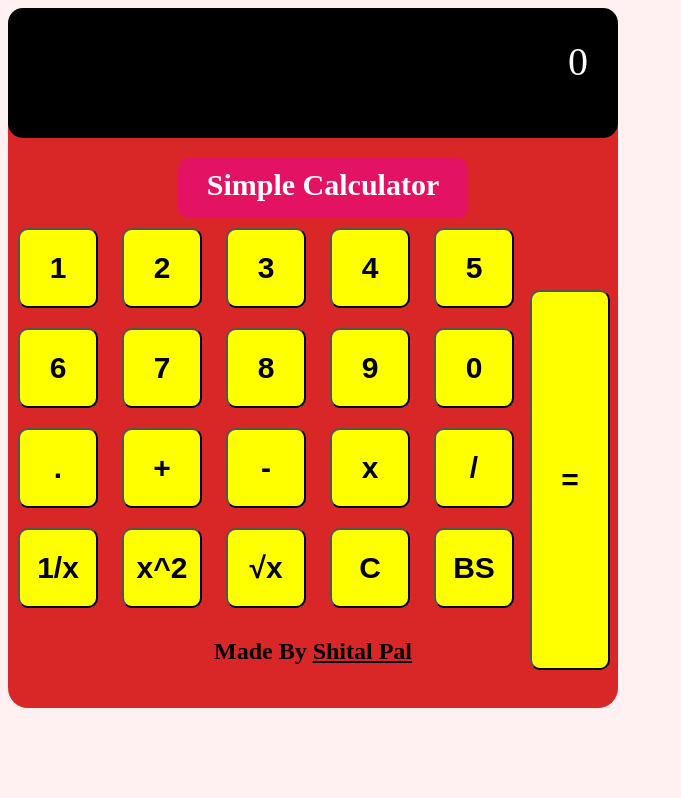
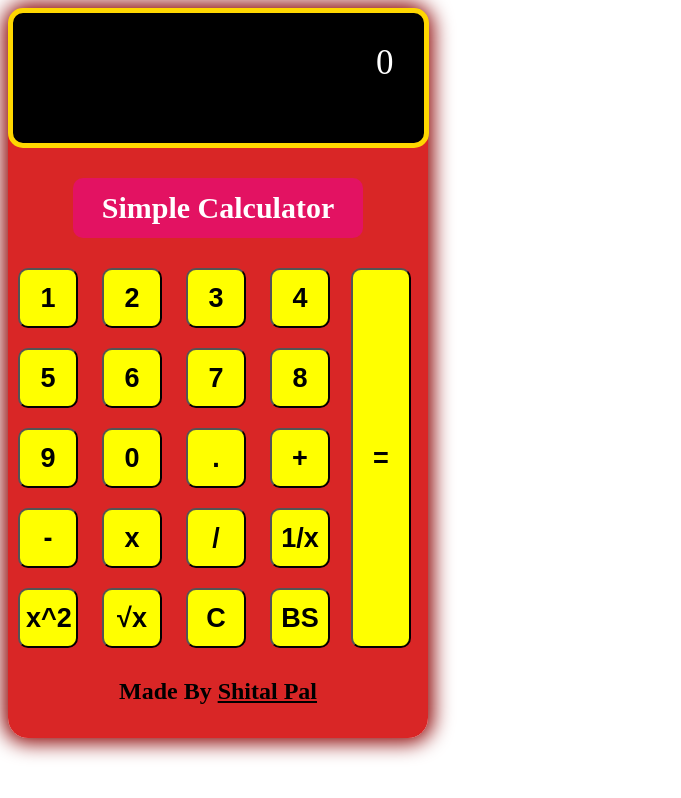
Before and after one commit to palshital11/CalC, a plain HTML site: page index.html in a window 1280 px wide. Shown: the whole page, without its empty margins (0-681 px from the left). Drawn offline with Linux system fonts and the light colour scheme.

Commit message:
Update index.html
Changed the equal button behavior.

```diff
--- a/index.html
+++ b/index.html
@@ -8,88 +8,92 @@
     <style>
 
         body{
-            background-color: rgb(255, 241, 241);
+            background-color: rgb(255, 255, 255);
             aspect-ratio: 9/16;
             border-radius: 10px;
-            height: 700px;
-            width: 500px;
+            height: 730px;
+            width: 420px;
             align-items: center;
             justify-content: center;
-
+            /* border: 20px solid #8B0000; */
+            box-shadow: 0 0 20px 5px #8B0000;
+            border-radius: 20px;
         }
 
         .calculator{
             background-color: rgb(217, 38, 38);
             border-radius: 20px;
-            aspect-ratio: 9/16;
-            height: 700px;
-            width: 610px;
+            height: 730px;
+            width: 420px;
+            justify-items: center;
         }
 
         .display{
             background-color: black;
             height: 100px;
-            width: 580px;
+            width: 381px;
             border-radius: 15px;
             color: white;
-            font-size: 40px;
+            font-size: 35px;
             text-align: right;
             padding: 30px 30px 0px 0px;
+            border: 5px solid gold;
         }
 
         .heading{
             width: 290px;
-            height: 50px;
-            margin-top: 20px;
-            font-weight: bold;;
+            height: 60px;
+            margin: 30px 0px 20px 0px;
+            font-weight: bold;
             font-size: 30px;
-            padding:10px 0px 0px 0px;
             background-color: #e31262;
-            position:relative;
-            left: 170px;
             color: white;
-            text-align: center;
+            display: grid;
+            place-items: center;
             border-radius: 10px;
+
         }
 
         h1{
             text-align: center;
+            margin: 20px;
         }
 
         a{
             color: black
         }
 
-        .equal{
-            position: absolute;
-            left: 520px;
-            height: 380px;
-            bottom: 120px;
-            width: 80px;
+        button{
+            height: 60px;
+            width: 60px;
             font-weight: bold;
-            font-size: 30px;
+            font-size: 27px;
             margin: 10px 10px 10px 10px;
             background-color: yellow;
             border-radius: 10px;
         }
 
-        .one,.two,.three,.four,.five,.six,.seven,.eight,.nine,.zero,.dec,.add,.sub,.mul,.div,.inv,.sqr,.sqrt,.clr,.bckspc{
-            height: 80px;
-            width: 80px;
-            font-weight: bold;
-            font-size: 30px;
-            margin: 10px 10px 10px 10px;
-            background-color: yellow;
-            border-radius: 10px;
+        .equal{
+            height: 380px;
+            margin: 10px 17px 0px 0px;
+        }
+
+        .btncontainer{
+            display:inline-flex;
         }
 
         .one:hover,.two:hover,.three:hover,.four:hover,.five:hover,.six:hover,.seven:hover,.eight:hover,.nine:hover,.zero:hover,.dec:hover,.add:hover,.sub:hover,.mul:hover,.div:hover,.inv:hover,.sqr:hover,.sqrt:hover,.clr:hover,.bckspc:hover,.equal:hover{
             background-color:rgb(255, 217, 1);
         }
 
-        .one:active,.two:active,.three:active,.four:active,.five:active,.six:active,.seven:active,.eight:active,.nine:active,.zero:active,.dec:active,.add:active,.sub:active,.mul:active,.div:active,.inv:active,.sqr:active,.sqrt:active,.clr:active,.bckspc:active,.equal:active{
-            transform: scale(0.90);
+        .one:active,.two:active,.three:active,.four:active,.five:active,.six:active,.seven:active,.eight:active,.nine:active,.zero:active,.dec:active,.add:active,.sub:active,.mul:active,.div:active,.inv:active,.sqr:active,.sqrt:active,.clr:active,.bckspc:active{
+            transform: scale(0.95);
         }
+
+        .equal:active{
+            transform: scale(0.99);
+        }
+
 
     </style>
 
@@ -99,33 +103,48 @@
 
     <div class="calculator">
 
-        <div display class="display">0</div>
+        <div class="display">0</div>
 
         <div class="heading">
              Simple Calculator
         </div>
 
+        <div class="btncontainer">
+            <div class="buttons">
+
                 <button datanumber class="one">1</button>
                 <button datanumber class="two">2</button>
                 <button datanumber class="three">3</button>
                 <button datanumber class="four">4</button>
+
                 <button datanumber class="five">5</button>
                 <button datanumber class="six">6</button>
                 <button datanumber class="seven">7</button>
                 <button datanumber class="eight">8</button>
+
                 <button datanumber class="nine">9</button>
                 <button datanumber class="zero">0</button>
                 <button datanumber class="dec">.</button>
-        <button dataresult class="equal">=</button>
+                <!-- <button dataresult class="equal">=</button> -->
+
                 <button dataoperator class="add">+</button>
                 <button dataoperator class="sub">-</button>
                 <button dataoperator class="mul">x</button>
                 <button dataoperator class="div">/</button>
+
                 <button dataoperator class="inv">1/x</button>
                 <button dataoperator class="sqr">x^2</button>
                 <button dataoperator class="sqrt">√x</button>
                 <button dataclear class="clr">C</button>
+
                 <button databckspc class="bckspc">BS</button>
+
+            </div>
+
+            <div class="eq">
+                <button dataresult class="equal">=</button>
+            </div>
+        </div>
 
         <section>
             <h1>Made By <a href="https://www.linkedin.com/in/shitalpal">Shital Pal</a></h1>
@@ -217,42 +236,6 @@ operatorButtons.forEach(button => {
   });
 });
 
-
-// Function to calculate the result
-function calculate() {
-  let result;
-  const prev = parseFloat(previousInput);
-  const current = parseFloat(currentInput);
-
-  if (isNaN(prev) || isNaN(current)) return;
-
-  switch (operator) {
-    case '+':
-      result = prev + current;
-      break;
-    case '-':
-      result = prev - current;
-      break;
-    case 'x':
-      result = prev * current;
-      break;
-    case '/':
-      result = current === 0 ? 'Error' : prev / current;
-      break;
-    default:
-      return;
-  }
-
-  // Handle errors and update state
-  if (result === 'Error') {
-    resetCalculator();
-  } else {
-    currentInput = result.toString();
-    previousInput = '';
-    operator = null;
-  }
-  updateDisplay(currentInput);
-}
 
 // Handle equals button
 equalsButton.addEventListener('click', () => {
```
Lines whose indentation alone changed are shown as unchanged.
